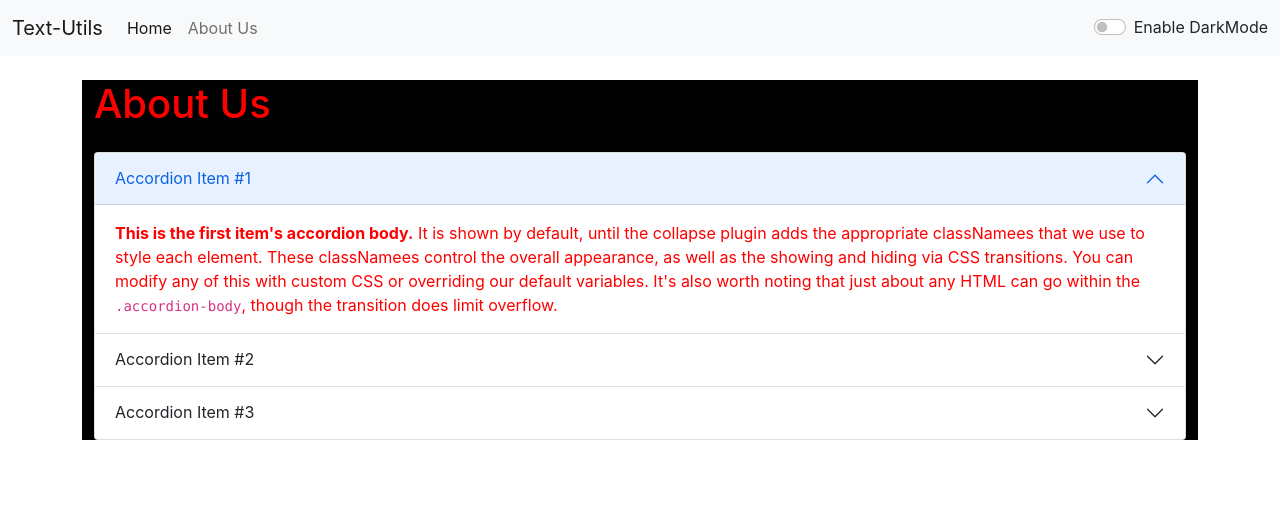
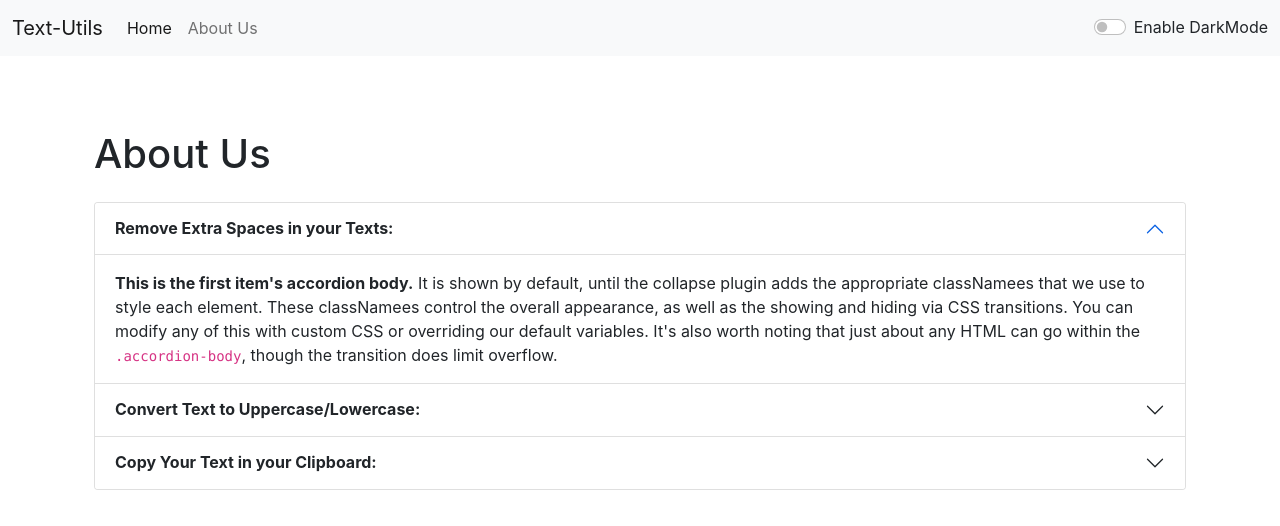
Before and after one commit to RajavJain/Text-Editor1.0, a React (Create React App) app: page /about in a window 1280 px wide. Shown: the top 526 px of the page. Built offline with nearby package versions, Linux system fonts and the light colour scheme.

Commit message:
Final Commit

```diff
--- a/src/App.js
+++ b/src/App.js
@@ -55,7 +55,7 @@ function App() {
 
       <div className="container my-3">
           <Routes>
-            <Route exact path="/about" element={<About />}>
+            <Route exact path="/about" element={<About mode={mode} />}>
             </Route>
             <Route exact path="/" element={<TextForm heading="Enter text to analyze"  mode={mode} showAlert={showAlert} />}>
             </Route>
--- a/src/components/About.js
+++ b/src/components/About.js
@@ -1,49 +1,52 @@
 import React from 'react'
 
-export default function About() {
+export default function About(props) {
     let myStyle={
-        color: 'red',
-        backgroundColor: 'black'
+        color: props.mode ==='dark'?'white':'#212529',
+        backgroundColor: props.mode ==='dark'?'#212529':'white',
     }
+    // const [myStyle, setMyStyle] = useState({
+
+    // })
     return (
         <>
-        <div className='container' style={myStyle}>
-            <h1 className="heading my-4">
+        <div className='container' >
+            <h1 className="heading my-4" style={{color: props.mode ==='dark'?'white':'#212529'}}>
                 About Us
             </h1>
             <div className="accordion" id="accordionPanelsStayOpenExample" style={myStyle}>
-                <div className="accordion-item">
+                <div className="accordion-item" style={myStyle}>
                     <h2 className="accordion-header" id="panelsStayOpen-headingOne">
-                        <button className="accordion-button" type="button" data-bs-toggle="collapse" data-bs-target="#panelsStayOpen-collapseOne" aria-expanded="true" aria-controls="panelsStayOpen-collapseOne">
-                            Accordion Item #1
+                        <button className="accordion-button" type="button" data-bs-toggle="collapse" data-bs-target="#panelsStayOpen-collapseOne" aria-expanded="true" aria-controls="panelsStayOpen-collapseOne" style={myStyle}>
+                            <strong>Remove Extra Spaces in your Texts:</strong>
                         </button>
                     </h2>
-                    <div id="panelsStayOpen-collapseOne" className="accordion-collapse collapse show" aria-labelledby="panelsStayOpen-headingOne">
+                    <div id="panelsStayOpen-collapseOne" className="accordion-collapse collapse show" aria-labelledby="panelsStayOpen-headingOne" style={myStyle}>
                         <div className="accordion-body">
                             <strong>This is the first item's accordion body.</strong> It is shown by default, until the collapse plugin adds the appropriate classNamees that we use to style each element. These classNamees control the overall appearance, as well as the showing and hiding via CSS transitions. You can modify any of this with custom CSS or overriding our default variables. It's also worth noting that just about any HTML can go within the <code>.accordion-body</code>, though the transition does limit overflow.
                         </div>
                     </div>
                 </div>
-                <div className="accordion-item">
-                    <h2 className="accordion-header" id="panelsStayOpen-headingTwo">
-                        <button className="accordion-button collapsed" type="button" data-bs-toggle="collapse" data-bs-target="#panelsStayOpen-collapseTwo" aria-expanded="false" aria-controls="panelsStayOpen-collapseTwo">
-                            Accordion Item #2
+                <div className="accordion-item" style={myStyle}>
+                    <h2 className="accordion-header" id="panelsStayOpen-headingTwo" style={myStyle}>
+                        <button className="accordion-button collapsed" type="button" data-bs-toggle="collapse" data-bs-target="#panelsStayOpen-collapseTwo" aria-expanded="false" aria-controls="panelsStayOpen-collapseTwo" style={myStyle}>
+                        <strong>Convert Text to Uppercase/Lowercase:</strong>
                         </button>
                     </h2>
-                    <div id="panelsStayOpen-collapseTwo" className="accordion-collapse collapse" aria-labelledby="panelsStayOpen-headingTwo">
-                        <div className="accordion-body">
+                    <div id="panelsStayOpen-collapseTwo" className="accordion-collapse collapse" aria-labelledby="panelsStayOpen-headingTwo" style={myStyle}>
+                        <div className="accordion-body" style={myStyle}>
                             <strong>This is the second item's accordion body.</strong> It is hidden by default, until the collapse plugin adds the appropriate classNamees that we use to style each element. These classNamees control the overall appearance, as well as the showing and hiding via CSS transitions. You can modify any of this with custom CSS or overriding our default variables. It's also worth noting that just about any HTML can go within the <code>.accordion-body</code>, though the transition does limit overflow.
                         </div>
                     </div>
                 </div>
-                <div className="accordion-item">
+                <div className="accordion-item" style={myStyle}>
                     <h2 className="accordion-header" id="panelsStayOpen-headingThree">
-                        <button className="accordion-button collapsed" type="button" data-bs-toggle="collapse" data-bs-target="#panelsStayOpen-collapseThree" aria-expanded="false" aria-controls="panelsStayOpen-collapseThree">
-                            Accordion Item #3
+                        <button className="accordion-button collapsed" type="button" data-bs-toggle="collapse" data-bs-target="#panelsStayOpen-collapseThree" aria-expanded="false" aria-controls="panelsStayOpen-collapseThree" style={myStyle}>
+                        <strong>Copy Your Text in your Clipboard:</strong>
                         </button>
                     </h2>
-                    <div id="panelsStayOpen-collapseThree" className="accordion-collapse collapse" aria-labelledby="panelsStayOpen-headingThree">
-                        <div className="accordion-body">
+                    <div id="panelsStayOpen-collapseThree" className="accordion-collapse collapse" aria-labelledby="panelsStayOpen-headingThree" style={myStyle}>
+                        <div className="accordion-body" style={myStyle}>
                             <strong>This is the third item's accordion body.</strong> It is hidden by default, until the collapse plugin adds the appropriate classNamees that we use to style each element. These classNamees control the overall appearance, as well as the showing and hiding via CSS transitions. You can modify any of this with custom CSS or overriding our default variables. It's also worth noting that just about any HTML can go within the <code>.accordion-body</code>, though the transition does limit overflow.
                         </div>
                     </div>
--- a/src/components/Alert.js
+++ b/src/components/Alert.js
@@ -6,8 +6,12 @@ function alert(props) {
         return lower.charAt(0).toUpperCase() + lower.slice(1);
     }
     return (
+       <div style={{height: "50px"}}>
+       {
        props.alert && <div className={`alert alert-${props.alert.type} alert-dismissible fade show`} role="alert">
              <strong> {capitalize(props.alert.type)} </strong>: {props.alert.msg}
+        </div>
+        }
         </div>
     )
 }
--- a/src/components/TextForm.js
+++ b/src/components/TextForm.js
@@ -48,11 +48,11 @@ export default function TextForm(props) {
             <div className="my-3">
                 <textarea className="form-control" style={{backgroundColor:props.mode==='dark'?'grey':'white',color:props.mode==='dark'?'white':'black'}} id="myBox" value={text} rows="8" onChange={handleOnChange}></textarea>
             </div>
-            <button className="btn btn-primary my-2 mx-1" onClick={handleUpClick}>Convert to Uppercase</button>
-            <button className="btn btn-primary my-2 mx-1" onClick={handleLoClick}>Convert to Lowercase</button>
-            <button className="btn btn-primary my-2 mx-1" onClick={handleExtraSpaces}>Remove Extra Spaces</button>
-            <button className="btn btn-success my-2 mx-1" onClick={handleOnCopy}>Copy to ClipBoard</button>
-            <button className="btn btn-danger my-2 mx-1" onClick={handleClearClick}  >Clear above Text</button>
+            <button disabled={text.length===0} className="btn btn-primary my-2 mx-1" onClick={handleUpClick}>Convert to Uppercase</button>
+            <button disabled={text.length===0} className="btn btn-primary my-2 mx-1" onClick={handleLoClick}>Convert to Lowercase</button>
+            <button disabled={text.length===0} className="btn btn-primary my-2 mx-1" onClick={handleExtraSpaces}>Remove Extra Spaces</button>
+            <button disabled={text.length===0} className="btn btn-success my-2 mx-1" onClick={handleOnCopy}>Copy to ClipBoard</button>
+            <button disabled={text.length===0} className="btn btn-danger my-2 mx-1" onClick={handleClearClick}  >Clear above Text</button>
 
         </div>
 
```
